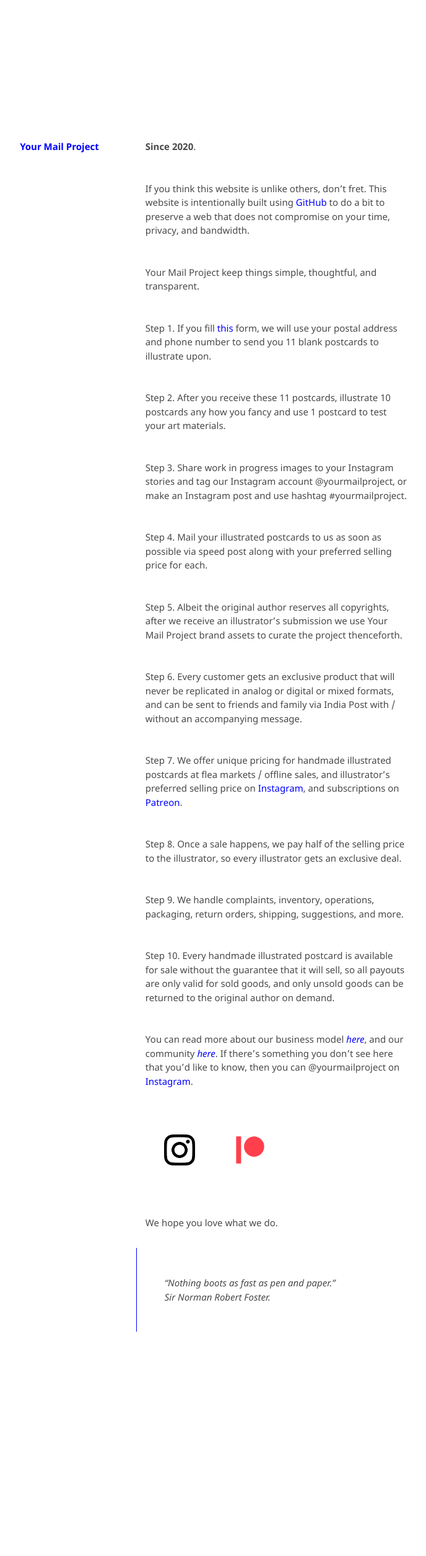
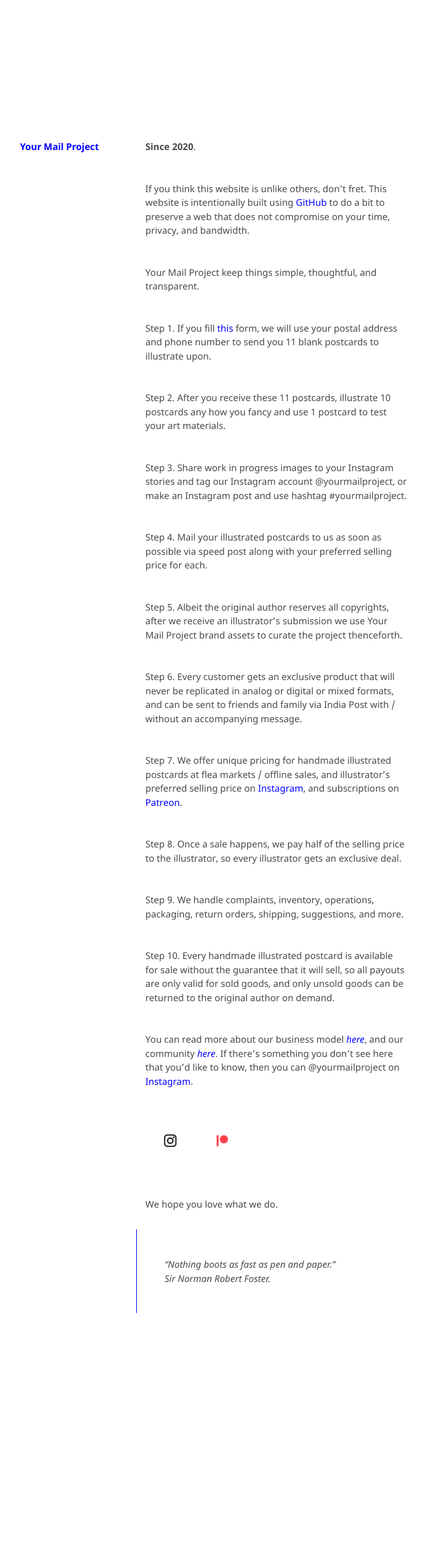
Before and after one commit to kvshvlin/yourmailproject, a Jekyll site: the page built from index.md, in a window 1280 px wide. Shown: the whole page at 62% size, without its empty margins (397-1085 px from the left). Built offline with Jekyll 4.4.1, drawn with Linux system fonts in a browser that asks for light colours; our own code applies the rules of GitHub Pages for plain Markdown files; after the commit the page ends 2480 px from its top, so only the background shows below that.

Commit message:
Update index.md

```diff
--- a/index.md
+++ b/index.md
@@ -26,8 +26,8 @@
 
 You can read more about our business model [_here_](https://kushalsamant.github.io/yourmailproject/ourbusinessmodel.html), and our community [_here_](https://kushalsamant.github.io/yourmailproject/ourcommunity.html). If there’s something you don’t see here that you’d like to know, then you can @yourmailproject on <a href="https://www.instagram.com/yourmailproject" target="_blank">Instagram</a>.
 
-<a href="https://www.instagram.com/yourmailproject" target="_blank"><img src="/assets/img/logoinstagram.png" alt="Instagram" style="width:50px"></a>
-<a href="https://www.patreon.com/yourmailproject?fan_landing=true" target="_blank"><img src="/assets/img/logopatreon.png" alt="Patreon" style="width:50px"></a>
+<a href="https://www.instagram.com/yourmailproject" target="_blank"><img src="/assets/img/logoinstagram.png" alt="Instagram" style="width:20px"></a>
+<a href="https://www.patreon.com/yourmailproject?fan_landing=true" target="_blank"><img src="/assets/img/logopatreon.png" alt="Patreon" style="width:20px"></a>
 
 We hope you love what we do.
 
```
